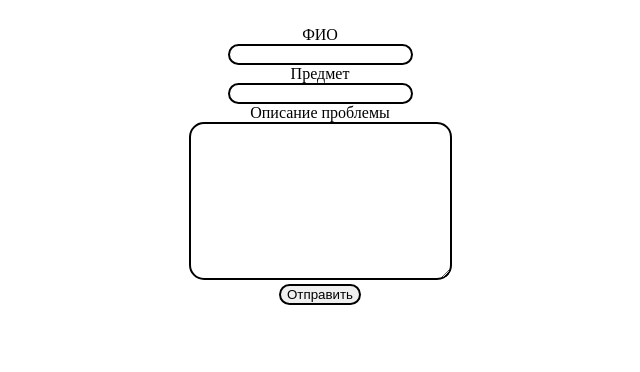
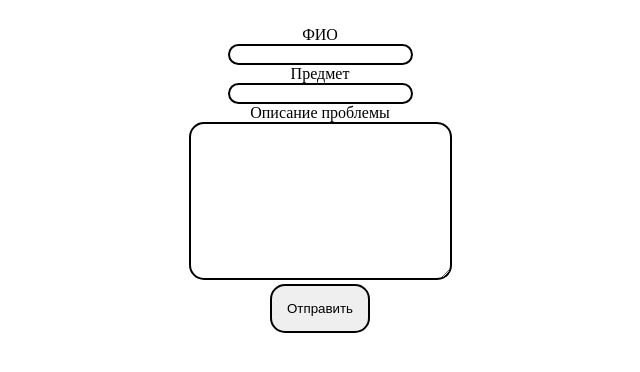
Before and after one commit to vadratny/Krasavchik_Help, a plain HTML site: page index.html in a window 1280 px wide. Shown: the whole page, without its empty margins (320-960 px from the left). Drawn offline with Linux system fonts and the light colour scheme.

Commit message:
Try to fix button

```diff
--- a/css/style.css
+++ b/css/style.css
@@ -20,4 +20,5 @@ div.box button{
     max-width: 100%;
     border: 2px solid black;
     border-radius: 15px;
+    padding: 15px 15px 15px 15px;
 }
```
